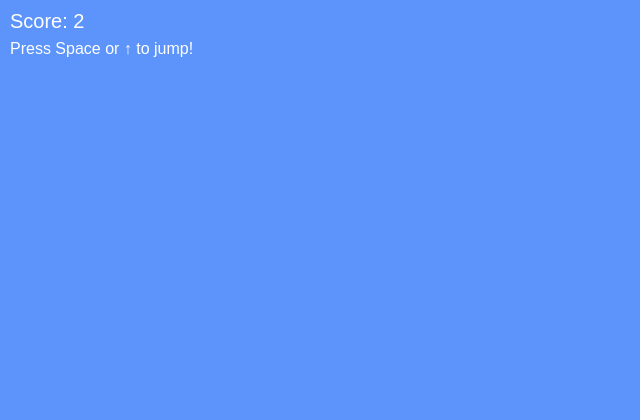
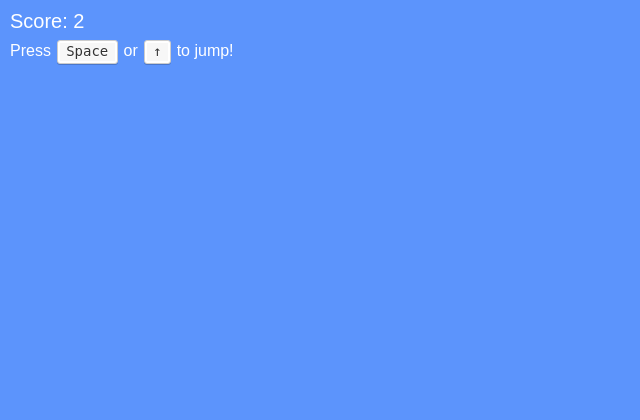
Before and after one commit to EiJackGH/code, a Node project: template src/views/mario-game.njk in a window 1280 px wide. Shown: the top 420 px of the page, without its empty margins (0-640 px from the left). Run offline with Node 20 templates, Linux system fonts and the light colour scheme; the template is opened without the code that fills it, so the values that code supplies are empty.

Commit message:
Add keyboard shortcut physical styling
Wrapped custom game controls in `<kbd>` tags and applied standard physical key CSS styling to improve visibility, intuitive recognition, and overall accessibility.

Co-authored-by: EiJackGH <172181576+EiJackGH@users.noreply.github.com>

```diff
--- a/src/views/mario-game.njk
+++ b/src/views/mario-game.njk
@@ -62,6 +62,21 @@
       font-family: Arial;
       pointer-events: none;
     }
+
+    kbd {
+      background-color: #f7f7f7;
+      border: 1px solid #ccc;
+      border-radius: 3px;
+      box-shadow: 0 1px 0 rgba(0,0,0,0.2), 0 0 0 2px #fff inset;
+      color: #333;
+      display: inline-block;
+      font-family: monospace;
+      font-size: 14px;
+      line-height: 1.4;
+      margin: 0 .1em;
+      padding: .1em .6em;
+      text-shadow: 0 1px 0 #fff;
+    }
   </style>
 </head>
 
@@ -69,7 +84,7 @@
 
 <div id="game">
   <div id="score-container">Score: <span id="score-value" aria-live="polite">0</span></div>
-  <div id="instructions">Press Space or ↑ to jump!</div>
+  <div id="instructions">Press <kbd>Space</kbd> or <kbd>&uarr;</kbd> to jump!</div>
   <div id="mario"></div>
   <div class="ground"></div>
 </div>
```
Also changed, not shown: .Jules/palette.md.
